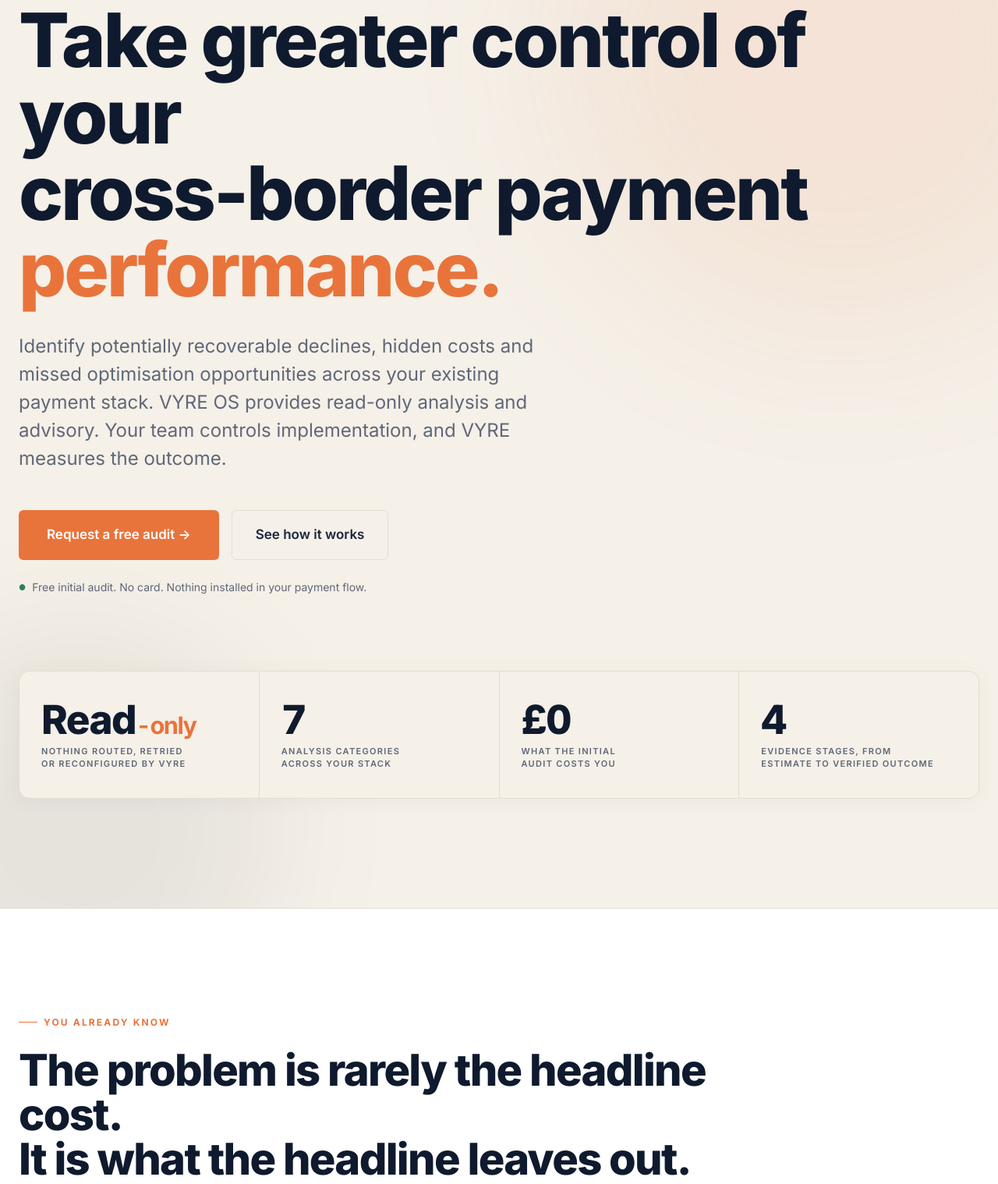
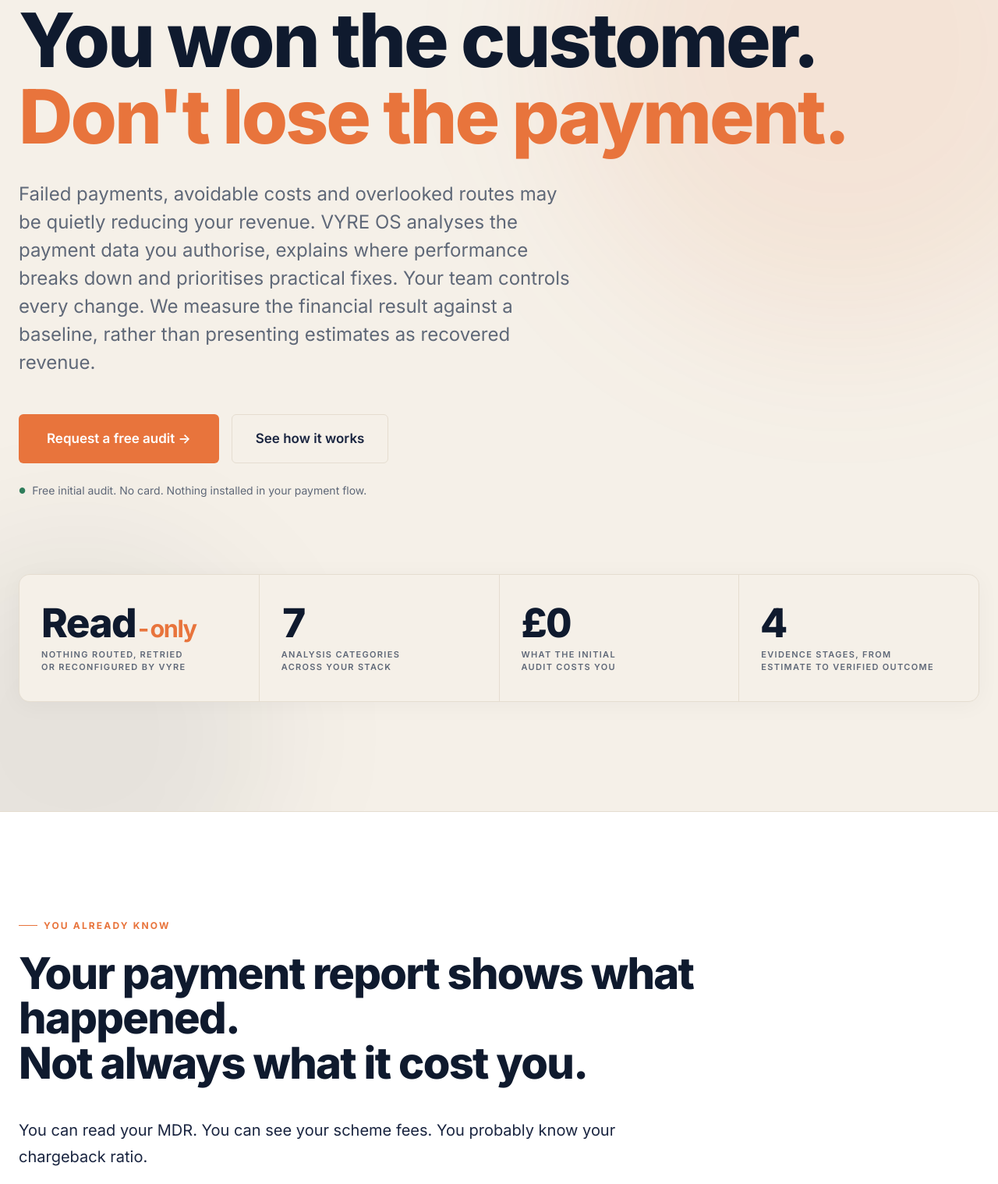
Before and after one commit to deanfarley84/vyre-site, a plain HTML site: page os.html in a window 1280 px wide. Shown: the part 234-1752 px from the top of the page at 78% size. Drawn offline with Linux system fonts and the light colour scheme.

Commit message:
Website: clarify customer pain, outcomes and verification (os.html)

```diff
--- a/os.html
+++ b/os.html
@@ -3,19 +3,19 @@
 <head>
 <meta charset="UTF-8">
 <meta name="viewport" content="width=device-width, initial-scale=1.0">
-<title>VYRE OS: independent payment performance intelligence for merchants | Vyre</title>
-<meta name="description" content="VYRE OS gives merchants read-only, provider-agnostic analysis of cross-border payment performance: potentially recoverable declines, hidden costs and optimisation opportunities, with prioritised advisory and verified outcomes. Request a free audit.">
+<title>VYRE OS | Find avoidable payment losses and verify the value</title>
+<meta name="description" content="You won the customer. Do not lose the payment. VYRE OS identifies potentially recoverable declines, avoidable fees and payment performance gaps, then verifies results after your team makes changes.">
 <link rel="canonical" href="https://www.vyrehq.com/os.html">
 <meta property="og:type" content="website">
 <meta property="og:url" content="https://www.vyrehq.com/os.html">
 <meta property="og:site_name" content="Vyre">
-<meta property="og:title" content="VYRE OS: independent payment performance intelligence for merchants">
-<meta property="og:description" content="Identify potentially recoverable declines, hidden costs and missed optimisation opportunities across your existing payment stack. Read-only analysis and advisory. Your team controls implementation, VYRE measures the outcome.">
+<meta property="og:title" content="VYRE OS | You won the customer. Don't lose the payment.">
+<meta property="og:description" content="Find potentially avoidable payment losses, prioritise fixes and measure the value after implementation. Independent, read-only analysis for merchants.">
 <meta property="og:image" content="https://www.vyrehq.com/og-image.png">
 <meta property="og:locale" content="en_GB">
 <meta name="twitter:card" content="summary_large_image">
-<meta name="twitter:title" content="VYRE OS: independent payment performance intelligence for merchants">
-<meta name="twitter:description" content="Read-only, provider-agnostic analysis of cross-border payment performance, with prioritised advisory and verified outcomes. Request a free audit.">
+<meta name="twitter:title" content="VYRE OS | You won the customer. Don't lose the payment.">
+<meta name="twitter:description" content="Find potentially avoidable payment losses, prioritise fixes and measure the value after implementation. Independent, read-only analysis for merchants.">
 <meta name="twitter:image" content="https://www.vyrehq.com/og-image.png">
 <link rel="preconnect" href="https://fonts.googleapis.com">
 <link rel="preconnect" href="https://fonts.gstatic.com" crossorigin>
@@ -421,8 +421,8 @@
   <div class="container hero-inner">
     <div class="reveal in">
       <div class="eyebrow">VYRE OS | For merchants</div>
-      <h1>Take greater control of your<br>cross-border payment<br><span class="accent">performance.</span></h1>
-      <p class="hero-sub">Identify potentially recoverable declines, hidden costs and missed optimisation opportunities across your existing payment stack. VYRE OS provides read-only analysis and advisory. Your team controls implementation, and VYRE measures the outcome.</p>
+      <h1>You won the customer.<br><span class="accent">Don&#39;t lose the payment.</span></h1>
+      <p class="hero-sub">Failed payments, avoidable costs and overlooked routes may be quietly reducing your revenue. VYRE OS analyses the payment data you authorise, explains where performance breaks down and prioritises practical fixes. Your team controls every change. We measure the financial result against a baseline, rather than presenting estimates as recovered revenue.</p>
       <div class="hero-ctas">
         <a href="#cta" class="btn-primary btn-primary-lg">Request a free audit →</a>
         <a href="#how" class="btn-ghost">See how it works</a>
@@ -456,11 +456,11 @@
   <div class="container">
     <div class="reveal">
       <div class="block-eyebrow">You already know</div>
-      <h2>The problem is rarely the headline cost.<br>It is what the headline leaves out.</h2>
+      <h2>Your payment report shows what happened.<br>Not always what it cost you.</h2>
       <div class="empathy-body">
         <p>You can read your MDR. You can see your scheme fees. You probably know your chargeback ratio.</p>
         <p>What is harder to see is the revenue that never lands: declines that might have been recoverable, decline reasons classified inconsistently across providers, FX spread inside settlement, retries that were never built, routing decisions nobody has revisited since the first integration.</p>
-        <p class="strong">Each of those is a question with an answer in your own data. VYRE OS asks the questions, sizes the answers and shows you the evidence.</p>
+        <p class="strong">Those gaps deserve evidence, not another dashboard. VYRE OS identifies where revenue or margin may be lost, estimates what is worth investigating and verifies the impact only after a change is made.</p>
       </div>
     </div>
   </div>
```
